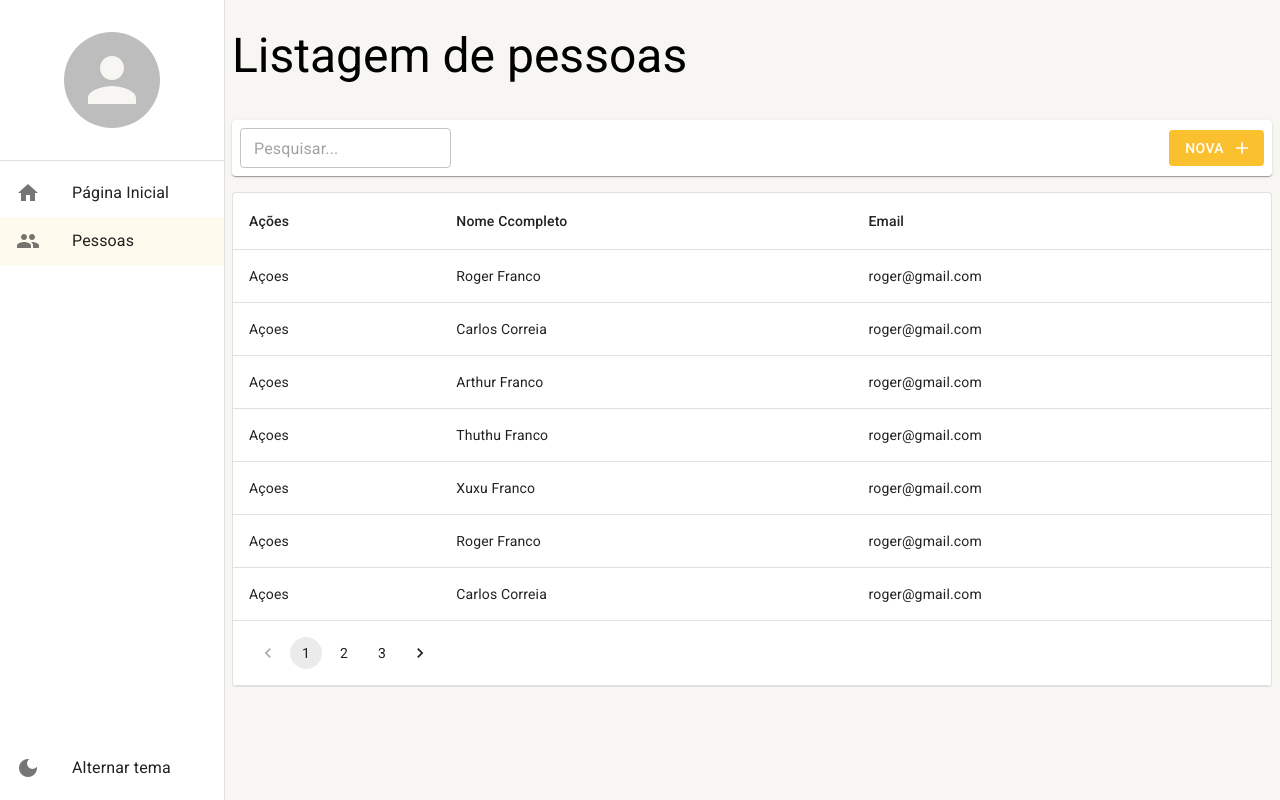
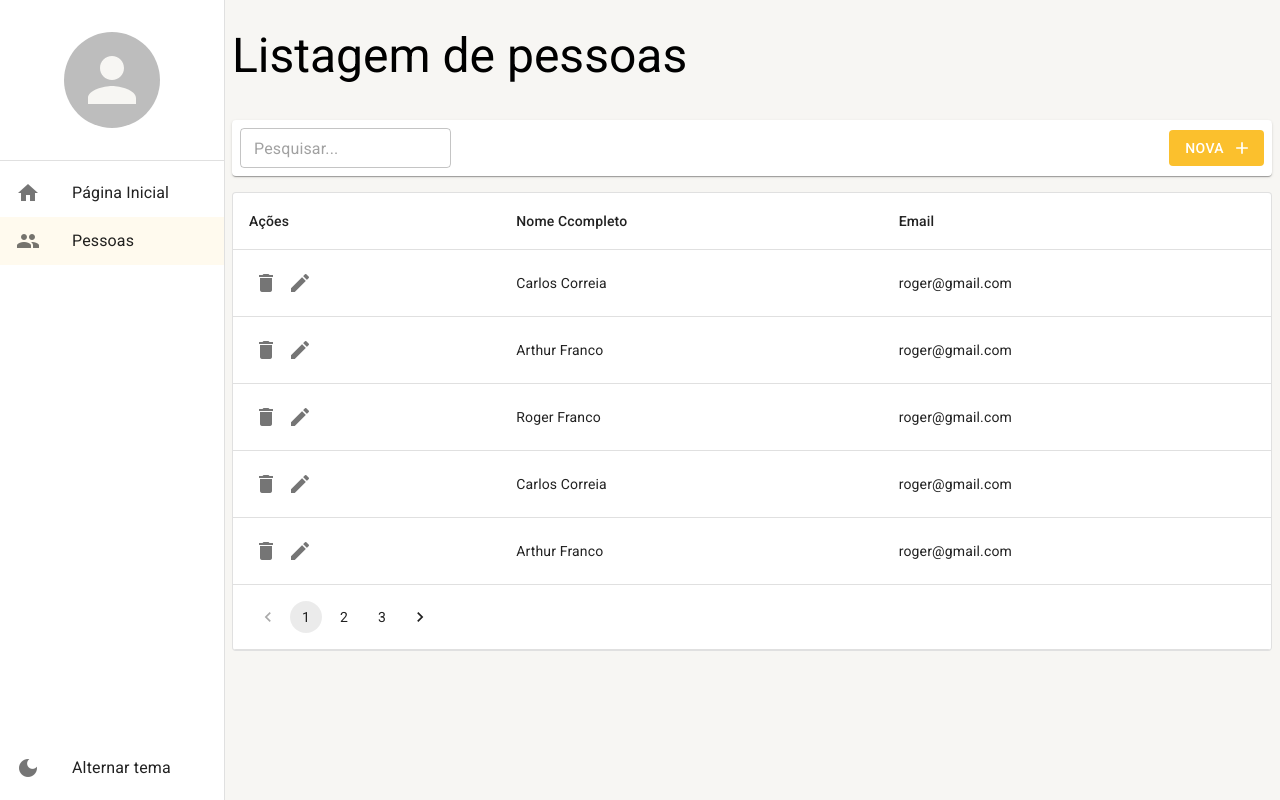
Before and after one commit to Roger-Franco/react-materialui-typescript, a React (Create React App) app: page /pessoas in a window 1280 px wide. Built offline with nearby package versions, Linux system fonts and the light colour scheme; data requests are answered from the project's data file.

Commit message:
feat: deleting listing

```diff
--- a/mock/database.json
+++ b/mock/database.json
@@ -1,11 +1,5 @@
 {
   "pessoas": [
-    {
-      "id": 1,
-      "email": "roger@gmail.com",
-      "cidadeId": "1",
-      "nomeCompleto": "Roger Franco"
-    },
     {
       "id": 2,
       "email": "roger@gmail.com",
@@ -17,18 +11,6 @@
       "email": "roger@gmail.com",
       "cidadeId": "1",
       "nomeCompleto": "Arthur Franco"
-    },
-    {
-      "id": 4,
-      "email": "roger@gmail.com",
-      "cidadeId": "1",
-      "nomeCompleto": "Thuthu Franco"
-    },
-    {
-      "id": 5,
-      "email": "roger@gmail.com",
-      "cidadeId": "1",
-      "nomeCompleto": "Xuxu Franco"
     },
     {
       "id": 6,
@@ -53,12 +35,6 @@
       "email": "roger@gmail.com",
       "cidadeId": "1",
       "nomeCompleto": "Thuthu Franco"
-    },
-    {
-      "id": 10,
-      "email": "roger@gmail.com",
-      "cidadeId": "1",
-      "nomeCompleto": "Xuxu Franco"
     },
     {
       "id": 11,
--- a/src/pages/pessoas/ListagemDePessoas.tsx
+++ b/src/pages/pessoas/ListagemDePessoas.tsx
@@ -1,4 +1,4 @@
-import { LinearProgress, Pagination, Paper, Table, TableBody, TableCell, TableContainer, TableFooter, TableHead, TableRow } from '@mui/material';
+import { Icon, IconButton, LinearProgress, Pagination, Paper, Table, TableBody, TableCell, TableContainer, TableFooter, TableHead, TableRow } from '@mui/material';
 import { useEffect, useMemo, useState } from 'react';
 import { useSearchParams } from 'react-router-dom';
 import { FerramentasDaListagem } from '../../shared/components';
@@ -45,6 +45,22 @@ export const ListagemDePessoas: React.FC = () => {
 
   }, [busca, pagina]);
 
+  const handleDelete = (id: number) => {
+    if (confirm('Realemente deseja apagar?')) {
+      PessoasService.deleteById(id)
+        .then(result => {
+          if (result instanceof Error) {
+            alert(result.message);
+          } else {
+            setRows(oldRows => [
+              ...oldRows.filter(oldRow => oldRow.id !== id)
+            ]);
+            alert('Registro apagado com sucesso!');
+          }
+        });
+    }
+  };
+
   return (
     <LayoutBasedePagina
       titulo='Listagem de pessoas'
@@ -69,7 +85,14 @@ export const ListagemDePessoas: React.FC = () => {
           <TableBody>
             {rows.map(row => (
               < TableRow key={row.id} >
-                <TableCell>Açoes</TableCell>
+                <TableCell>
+                  <IconButton size="small" onClick={() => handleDelete(row.id)}>
+                    <Icon>delete</Icon>
+                  </IconButton>
+                  <IconButton size="small">
+                    <Icon>edit</Icon>
+                  </IconButton>
+                </TableCell>
                 <TableCell>{row.nomeCompleto}</TableCell>
                 <TableCell>{row.email}</TableCell>
               </TableRow>
--- a/src/shared/environment/index.ts
+++ b/src/shared/environment/index.ts
@@ -2,7 +2,7 @@ export const Environment = {
   /**
    * Define a quantidade de linhas a ser carregada por padrão nas listagens
    */
-  LIMITE_DE_LINHAS: 7,
+  LIMITE_DE_LINHAS: 5,
 
   /**
    * Placeholder exibido nas inputs
```
Also changed, not shown: 1 other file (tests, documents, lock files or other folders).
